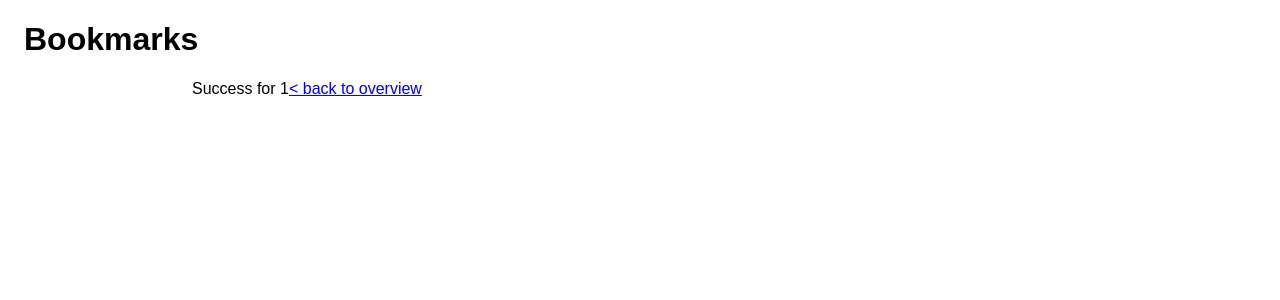
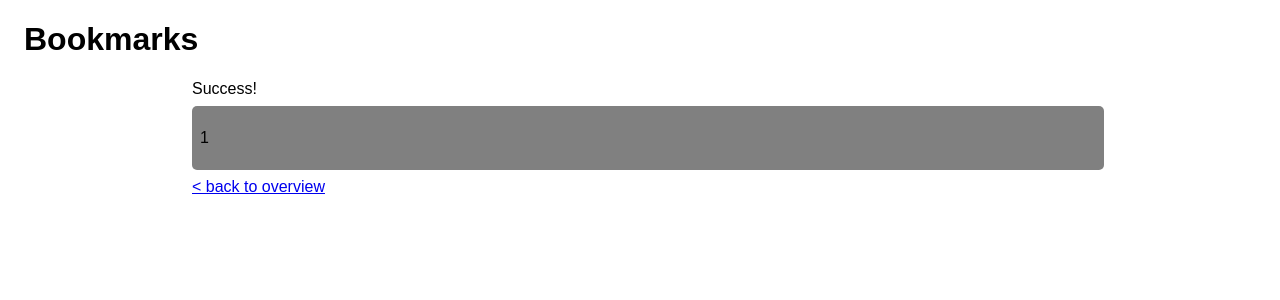
Before and after one commit to balraj-johal/phantom-bookmarks-list, a React (Create React App) app: page /link-saved/1 in a window 1280 px wide. Shown: the top 300 px of the page. Built offline with nearby package versions, Linux system fonts and the light colour scheme; a web font is replaced by a local one.

Commit message:
show link on success page

```diff
--- a/src/components/BookmarkLink.js
+++ b/src/components/BookmarkLink.js
@@ -28,16 +28,17 @@ function ShowLink(props) {
     <>
       {props.link.url}
       <div>
-        <button onClick={() => {
+        {props.deleteLink && <button onClick={() => {
           props.deleteLink(props.link);
         }}>
           delete
-        </button>
-        <button onClick={() => {
+        </button>}
+        {/* deletelink or updateLink? */}
+        {props.deleteLink && <button onClick={() => {
           props.setLinkState("Edit");
         }}>
           edit
-        </button>
+        </button>}
       </div>
     </>
   )
--- a/src/components/Success.js
+++ b/src/components/Success.js
@@ -1,11 +1,15 @@
 import { useParams } from "react-router-dom";
+import BookmarkLink from "./BookmarkLink";
 
 function Success() {
   const routeParams = useParams();
 
   return(
     <main>
-      Success for { decodeURIComponent(routeParams.linkID) }
+      Success!
+      <BookmarkLink
+        link={{ url: decodeURIComponent(routeParams.linkID) }}
+      />
       <a href="/">&lt; back to overview</a>
     </main>
   )
```
